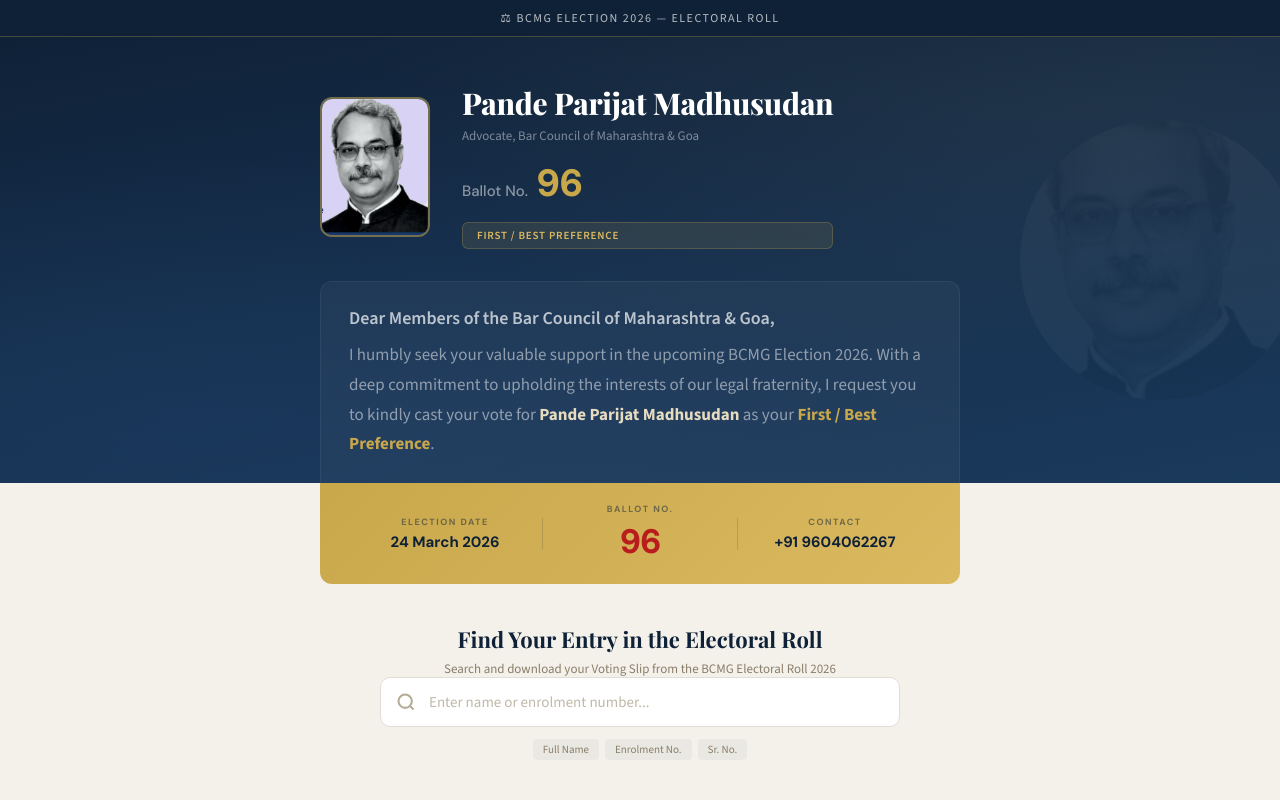
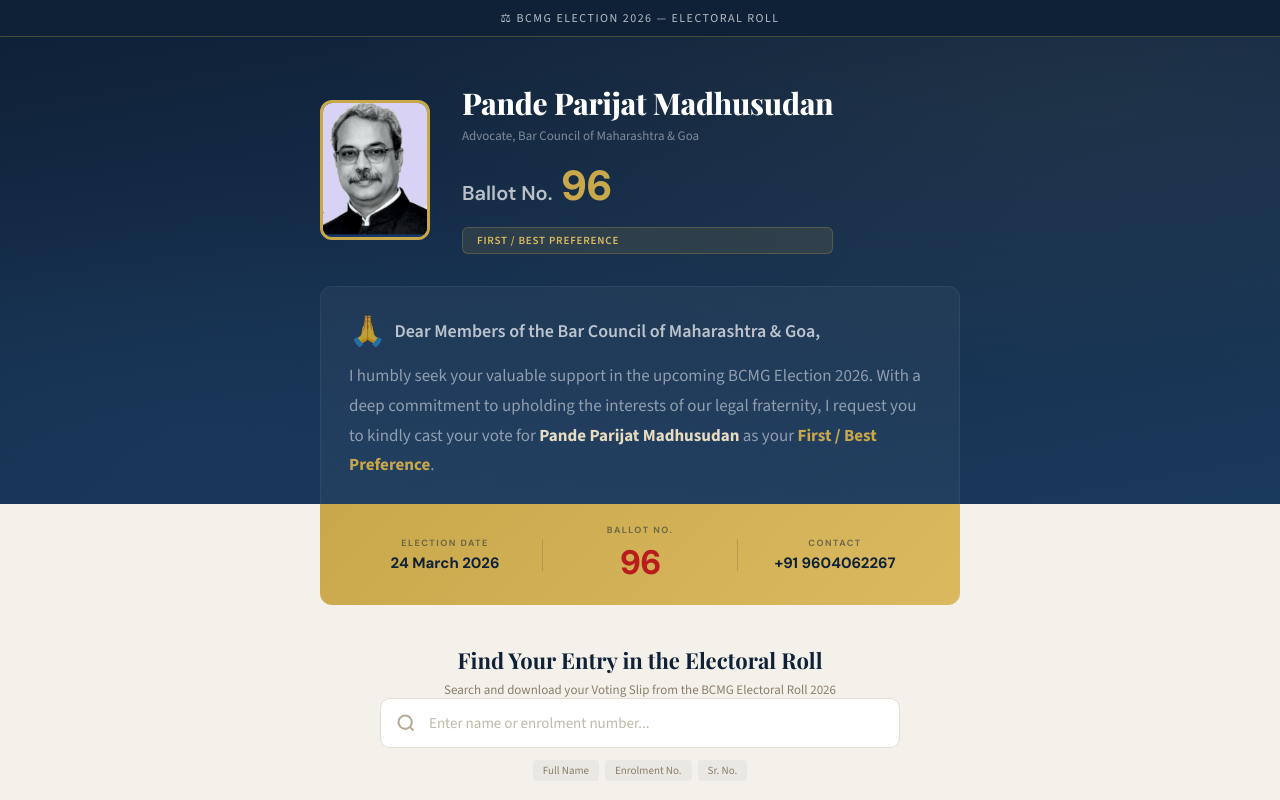
Before and after one commit to adityaspande1/bcmg-elections-2026-portal, a React (Vite) app: page /1 in a window 1280 px wide. Shown: the top 800 px of the page. Built offline with nearby package versions, Linux system fonts and the light colour scheme.

Commit message:
Border golden

```diff
--- a/src/components/HeroSection.jsx
+++ b/src/components/HeroSection.jsx
@@ -19,9 +19,6 @@
 
   return (
     <header className="hero">
-      <div className="hero-bg-image">
-        <img src={candidateImg} alt="" />
-      </div>
       <div className="hero-inner">
         <div className="candidate-photo">
           {!imgLoaded && <span>{getInitials(c.name)}</span>}
@@ -50,7 +47,7 @@
       <div className="appeal">
         <div>
           <p className="appeal-heading">
-            Dear Members of the Bar Council of Maharashtra &amp; Goa,
+            <span style={{ fontSize: "30px" }}>🙏</span> Dear Members of the Bar Council of Maharashtra &amp; Goa,
           </p>
           <p
             className="appeal-text"
--- a/src/styles/portal.css
+++ b/src/styles/portal.css
@@ -118,7 +118,7 @@
   display: flex;
   align-items: center;
   justify-content: center;
-  border: 2px solid rgba(201, 168, 76, 0.5);
+  border: 3px solid var(--gold);
   flex-shrink: 0;
   overflow: hidden;
 }
@@ -157,9 +157,9 @@
 }
 .candidate-ballot {
   font-family: "DM Sans", sans-serif;
-  font-size: 15px;
-  font-weight: 500;
-  color: rgba(255, 255, 255, 0.5);
+  font-size: 20px;
+  font-weight: 600;
+  color: rgba(255, 255, 255, 0.7);
   margin-top: 10px;
   display: flex;
   align-items: baseline;
@@ -167,7 +167,7 @@
 }
 .candidate-ballot b {
   color: var(--gold);
-  font-size: 38px;
+  font-size: 42px;
   font-weight: 800;
   letter-spacing: -1px;
 }
@@ -203,6 +203,9 @@
   font-size: 18px;
   font-weight: 600;
   margin-bottom: 10px;
+  display: flex;
+  align-items: center;
+  gap: 8px;
 }
 .appeal-text {
   color: rgba(255, 255, 255, 0.5);
```
